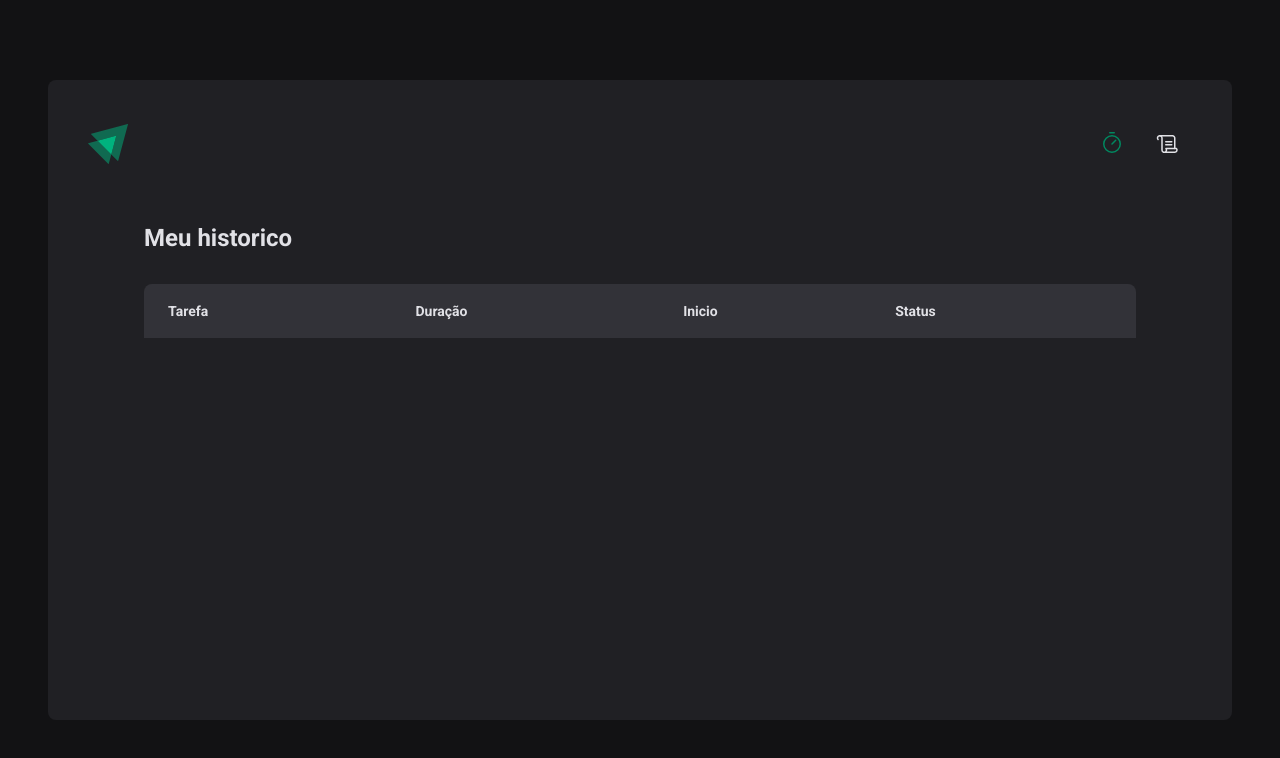
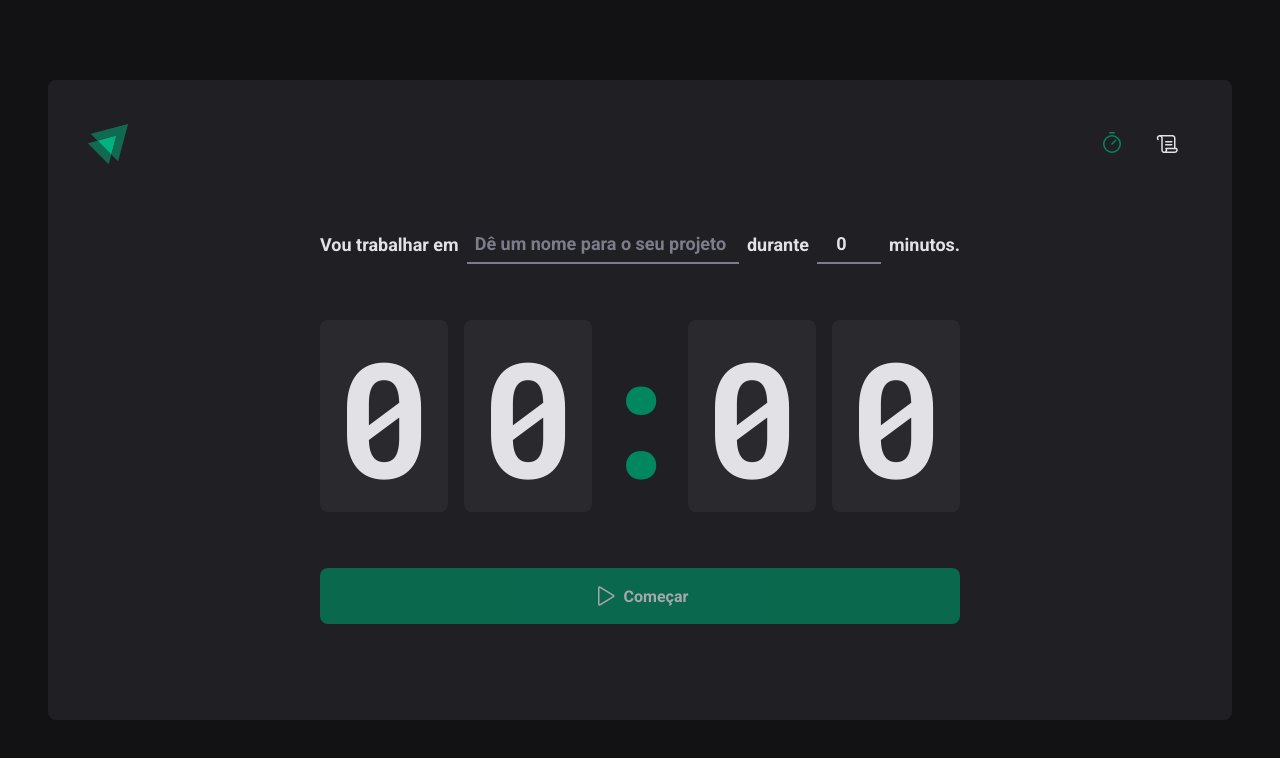
Before and after one commit to virtorodrigues/ignite-timer, a React (Vite) app: page / in a window 1280 px wide. Shown: the top 758 px of the page. Built offline with nearby package versions, Linux system fonts and the light colour scheme.

Commit message:
fix router to vercel

```diff
--- a/index.html
+++ b/index.html
@@ -4,7 +4,7 @@
     <meta charset="UTF-8" />
     <link rel="preconnect" href="https://fonts.googleapis.com" />
 
-    <link rel="icon" type="image/svg+xml" href="/vite.svg" />
+    <link rel="icon" type="image/svg+xml" href="src/assets/logo-ignite.svg" />
     <meta name="viewport" content="width=device-width, initial-scale=1.0" />
 
     <link rel="preconnect" href="https://fonts.gstatic.com" crossOrigin="anonymous" />
--- a/src/Router.tsx
+++ b/src/Router.tsx
@@ -7,8 +7,8 @@ export function Router() {
   return (
     <Routes>
       <Route path="/" element={<DefaultLayout />}>
-        <Route path="/" element={<History />} />
-        <Route path="/history" element={<Home />} />
+        <Route path="/" element={<Home />} />
+        <Route path="/history" element={<History />} />
       </Route>
     </Routes>
   )
```
Also changed, not shown: vercel.json (added).
